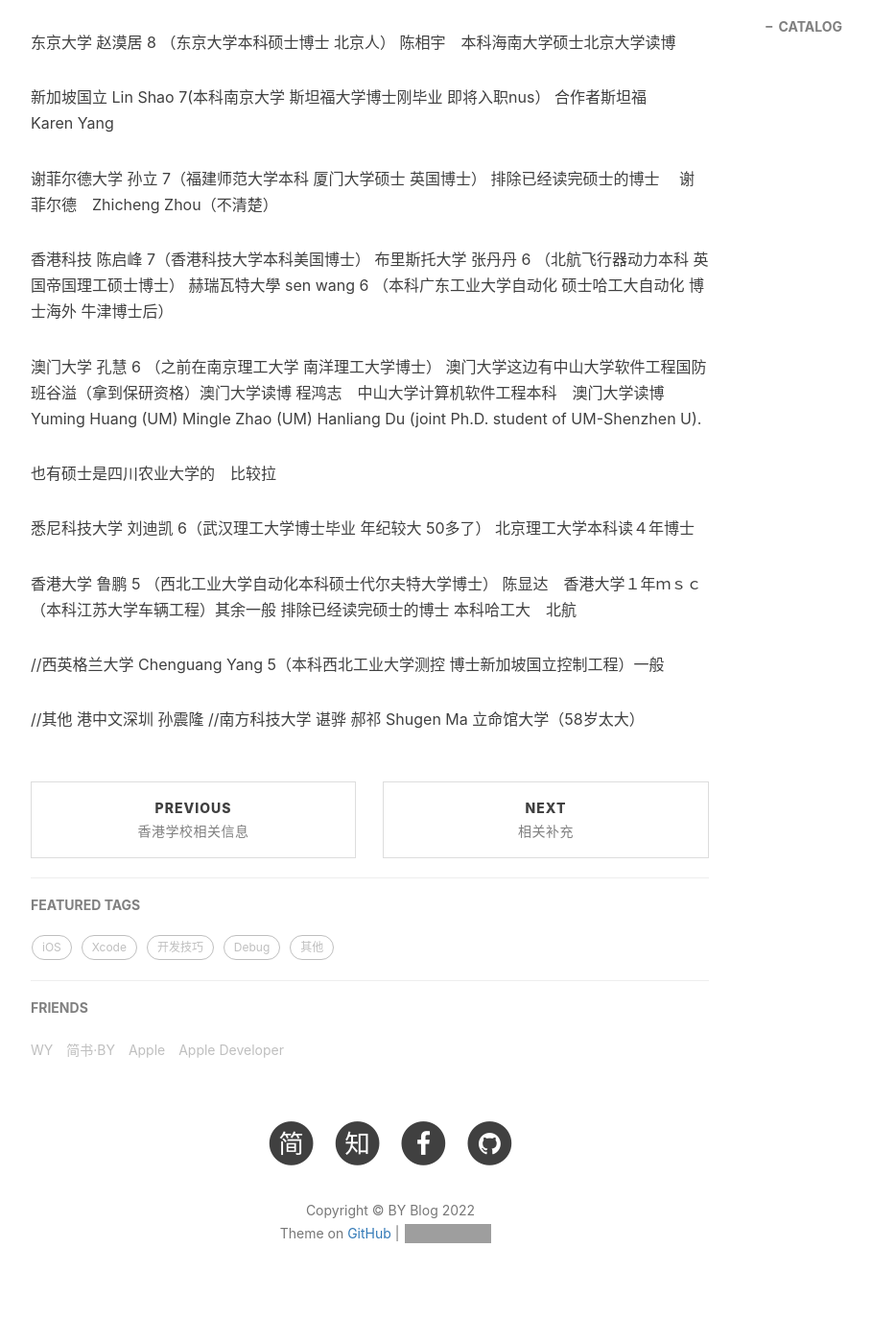
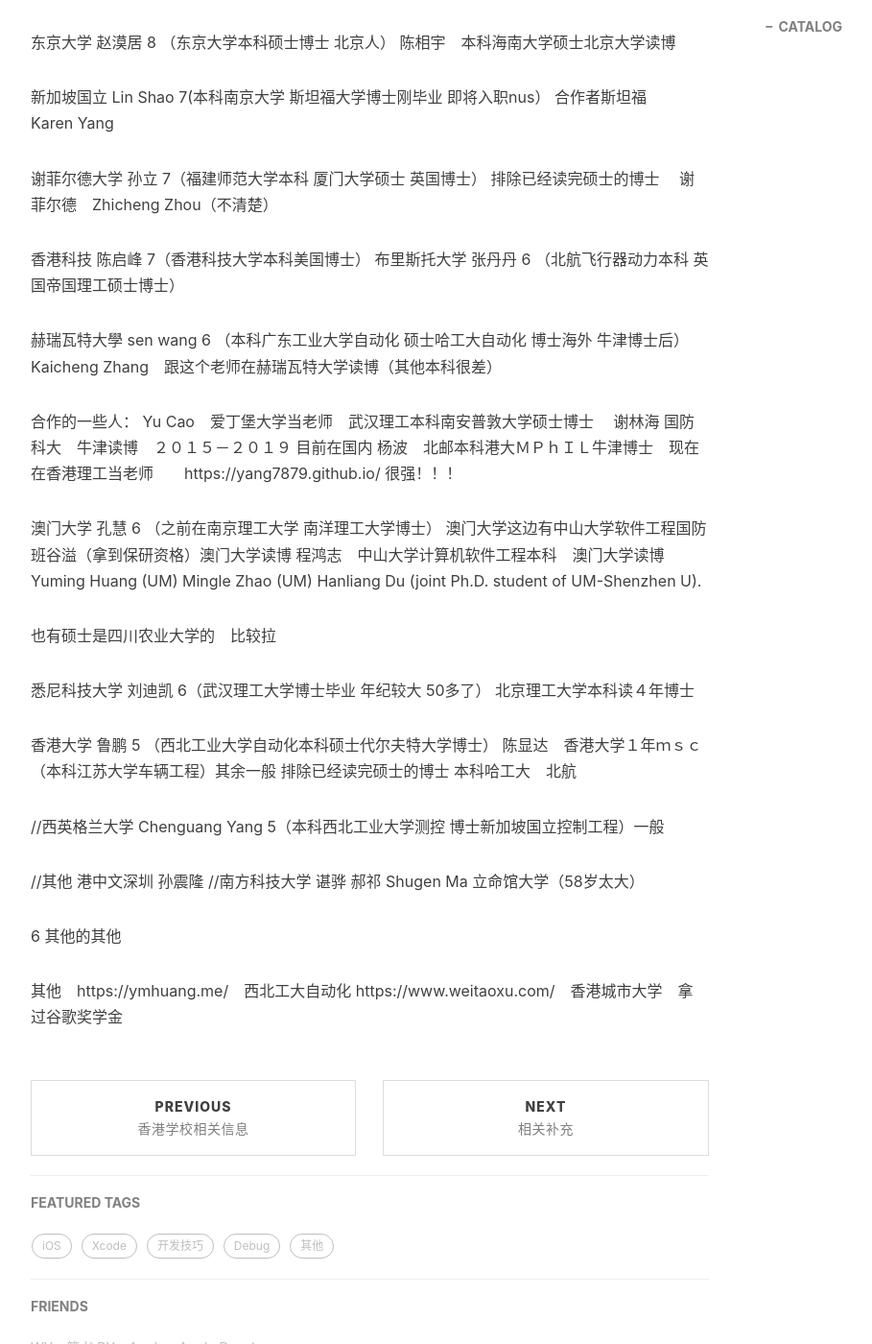
Before and after one commit to pengjiao123/pengjiao123.github.io, a Jekyll site: the page built from _posts/2022-06-18-实习相关.md, in a window 1280 px wide and 1400 px high, scrolled down 3383 px. Shown: the whole window at 96% size, without its empty margins (233-1142 px from the left). Built offline with Jekyll 4.4.1, drawn with Linux system fonts in a browser that asks for light colours; nearby versions of some CDN libraries; comment, search, counter and statistics services are not loaded; grey boxes are pictures that could not be loaded.

Commit message:
Update 2022-06-18-实习相关.md

```diff
--- a/_posts/2022-06-18-实习相关.md
+++ b/_posts/2022-06-18-实习相关.md
@@ -179,7 +179,21 @@
 
 香港科技 陈启峰 7（香港科技大学本科美国博士）
 布里斯托大学 张丹丹 6 （北航飞行器动力本科 英国帝国理工硕士博士）
+
+
+
+
 赫瑞瓦特大學 sen wang 6 （本科广东工业大学自动化 硕士哈工大自动化 博士海外 牛津博士后）
+Kaicheng Zhang　跟这个老师在赫瑞瓦特大学读博（其他本科很差）
+
+合作的一些人：
+Yu Cao　爱丁堡大学当老师　武汉理工本科南安普敦大学硕士博士
+谢林海 国防科大　牛津读博　２０１５－２０１９ 目前在国内
+杨波　北邮本科港大ＭＰｈＩＬ牛津博士　现在在香港理工当老师　　https://yang7879.github.io/ 很强！！！
+
+
+
+
 
 
  澳门大学 孔慧 6 （之前在南京理工大学 南洋理工大学博士）
@@ -210,3 +224,9 @@
 //其他 港中文深圳 孙震隆
 //南方科技大学 谌骅 郝祁
 Shugen Ma 立命馆大学（58岁太大）
+
+
+6 其他的其他
+
+其他　https://ymhuang.me/　西北工大自动化
+https://www.weitaoxu.com/　香港城市大学　拿过谷歌奖学金
```
